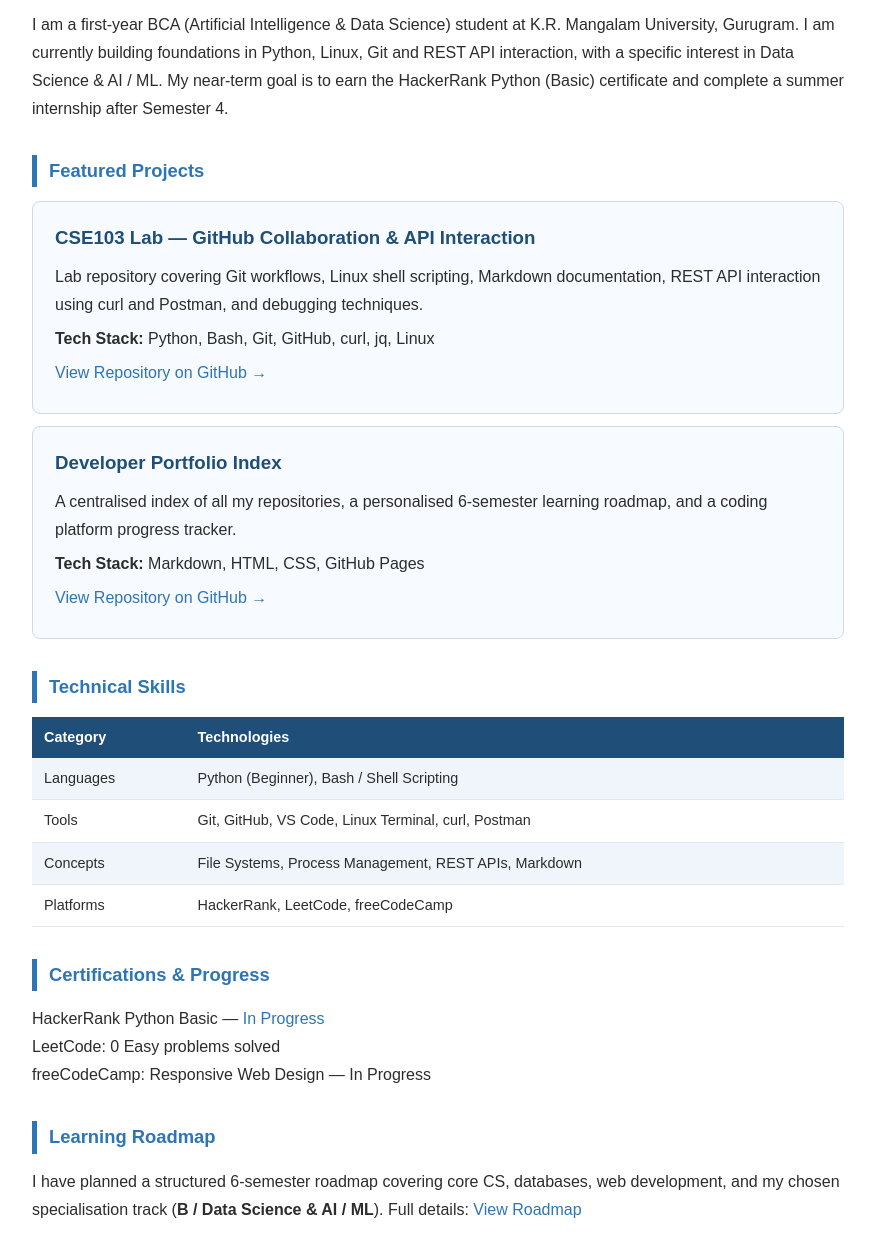
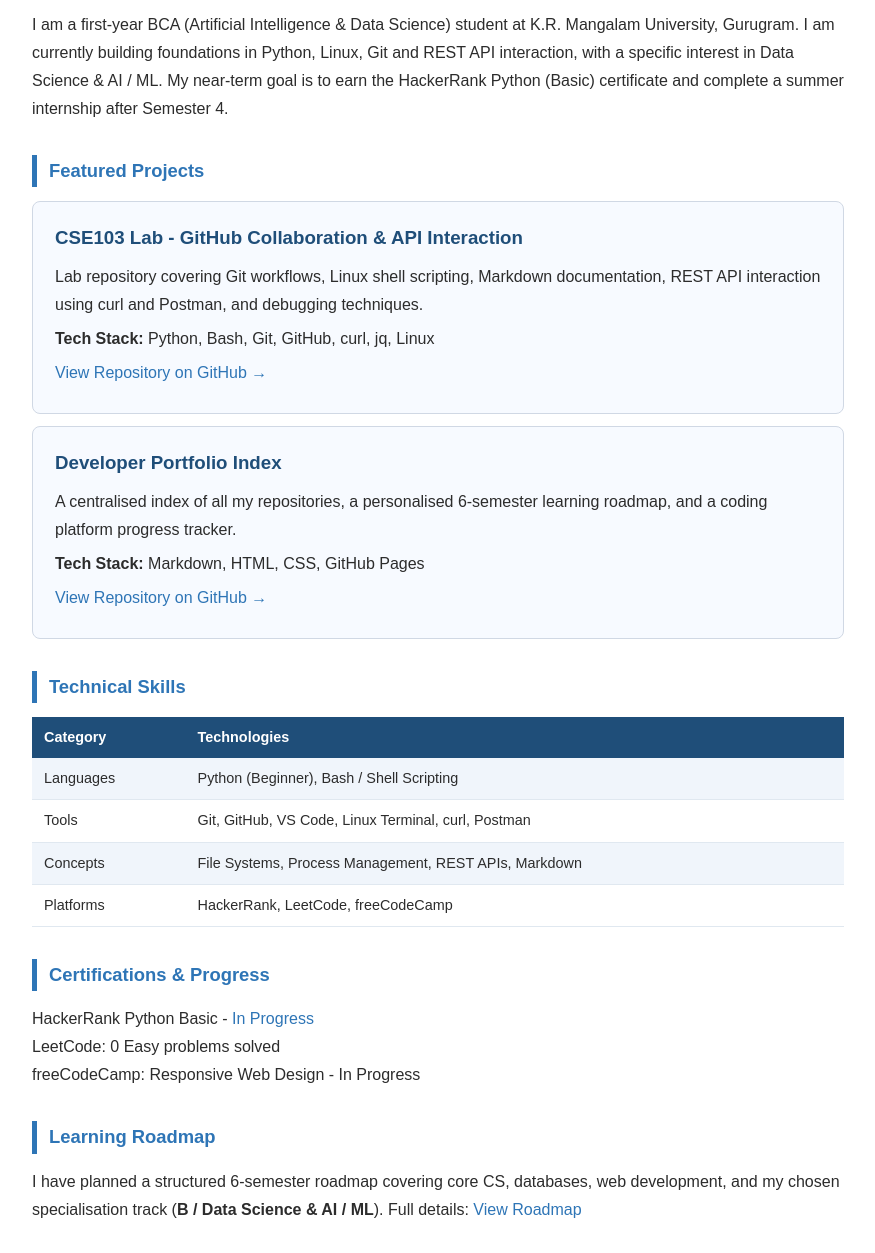
Before and after one commit to ayushkindo/developer-portfolio, a plain HTML site: page index.html in a window 1280 px wide. Shown: the part 284-1537 px from the top of the page, without its empty margins (202-1077 px from the left). Drawn offline with Linux system fonts and the light colour scheme.

```diff
--- a/index.html
+++ b/index.html
@@ -3,7 +3,7 @@
 <head>
 <meta charset="UTF-8">
 <meta name="viewport" content="width=device-width, initial-scale=1.0">
-<title>Ayush Kindo — Developer Portfolio</title>
+<title>Ayush Kindo - Developer Portfolio</title>
 <style>
 * { box-sizing: border-box; margin: 0; padding: 0; }
 body {
@@ -71,7 +71,7 @@ certificate and complete a summer internship after Semester 4.
 </p>
 <h2>Featured Projects</h2>
 <div class="card">
-<h3>CSE103 Lab — GitHub Collaboration &amp; API Interaction</h3>
+<h3>CSE103 Lab - GitHub Collaboration &amp; API Interaction</h3>
 <p>Lab repository covering Git workflows, Linux shell scripting, Markdown documentation,
 REST API interaction using curl and Postman, and debugging techniques.</p>
 <p><strong>Tech Stack:</strong> Python, Bash, Git, GitHub, curl, jq, Linux</p>
@@ -93,9 +93,9 @@ and a coding platform progress tracker.</p>
 <tr><td>Platforms</td><td>HackerRank, LeetCode, freeCodeCamp</td></tr>
 </table>
 <h2>Certifications &amp; Progress</h2>
-<p>HackerRank Python Basic — <a href="#">In Progress</a></p>
+<p>HackerRank Python Basic - <a href="#">In Progress</a></p>
 <p>LeetCode: 0 Easy problems solved</p>
-<p>freeCodeCamp: Responsive Web Design — In Progress</p>
+<p>freeCodeCamp: Responsive Web Design - In Progress</p>
 <h2>Learning Roadmap</h2>
 <p>
 I have planned a structured 6-semester roadmap covering core CS, databases, web development,
```
